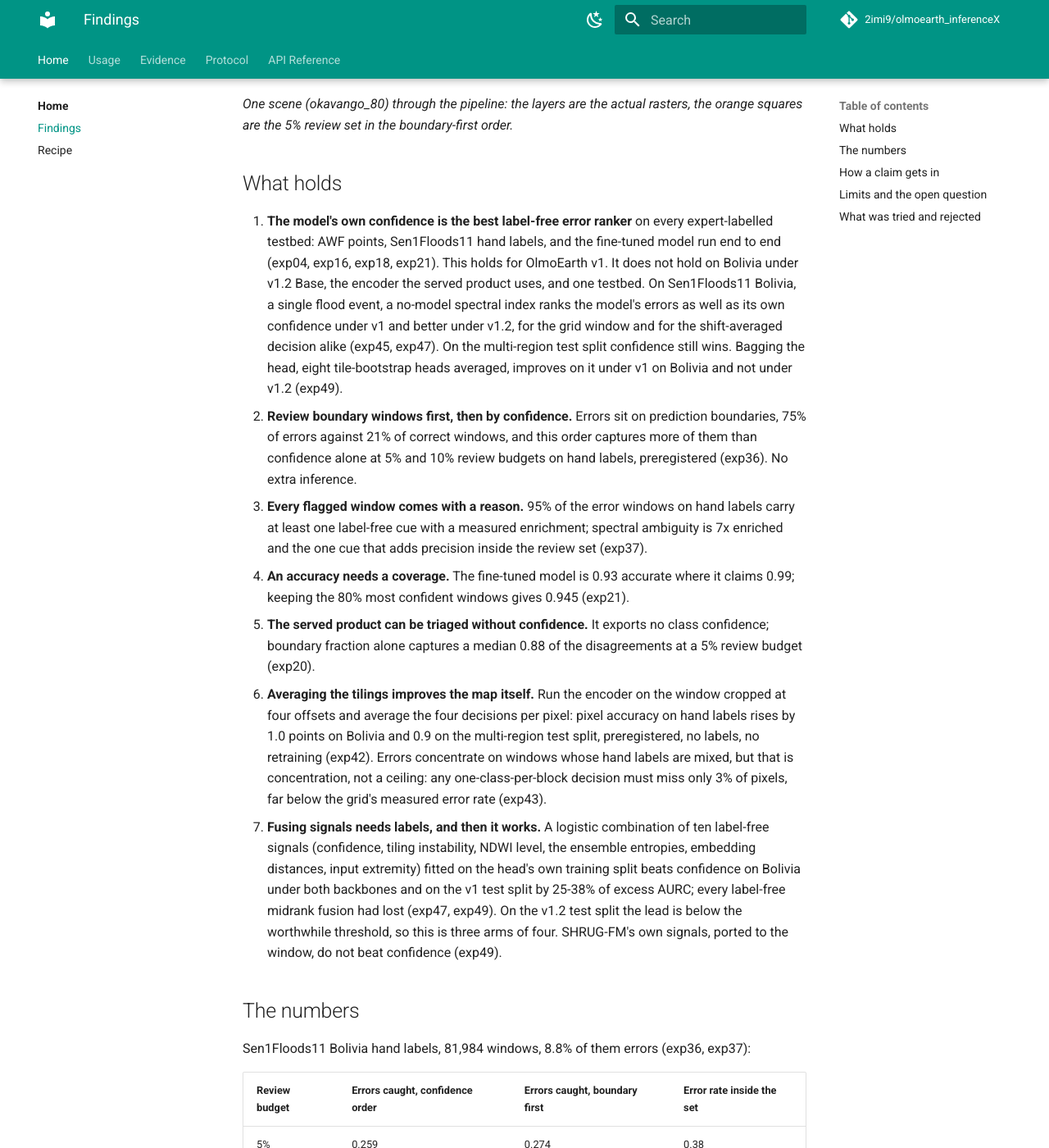
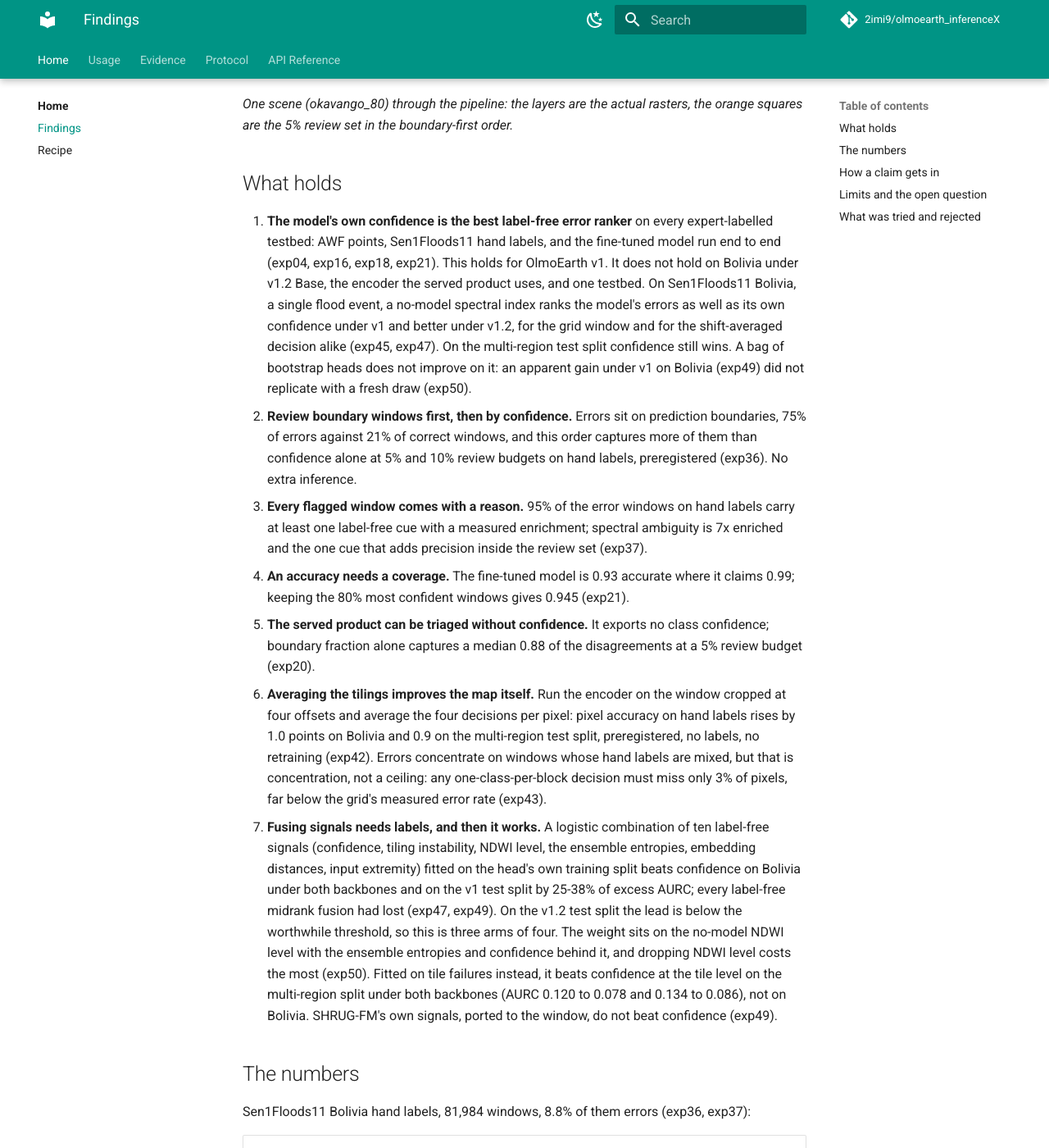
Before and after one commit to 2imi9/olmoearth_inferenceX, an MkDocs documentation site: the page built from docs/Findings.md, in a window 1280 px wide and 1400 px high, scrolled down 712 px. Shown: the whole window at 82% size. Built offline with MkDocs 1.6.1 and Material for MkDocs 9.7.7, drawn with Linux system fonts in a browser that asks for light colours; comment, search, counter and statistics services are not loaded.

Commit message:
exp50 recorded (job 736320): the fusion that beat confidence is carried by the no-model NDWI level (+0.87; dropping it costs most on three arms, all of the gain on Bolivia v1.2); the exp49 bag does not replicate with sixteen fresh members (P1 fails, sign flips across draws; ledger row not supported); a fusion fitted on tile failures beats confidence at tile level on the multi-region split under both backbones but not on Bolivia (P2 fails); shift-label entropy loses to tile-phase (issue 5 closed); ledger, comparisons, findings 1 and 7, roadmap item 9 and answered row, recorded-value test

```diff
--- a/docs/Findings.md
+++ b/docs/Findings.md
@@ -19,8 +19,8 @@ file under `exp/out/`; the per-experiment detail is in the
    model's errors as well as its own confidence under v1 and better under
    v1.2, for the grid window and for the shift-averaged decision alike
    (exp45, exp47). On the multi-region test split confidence still wins.
-   Bagging the head, eight tile-bootstrap heads averaged, improves on it
-   under v1 on Bolivia and not under v1.2 (exp49).
+   A bag of bootstrap heads does not improve on it: an apparent gain under
+   v1 on Bolivia (exp49) did not replicate with a fresh draw (exp50).
 2. **Review boundary windows first, then by confidence.** Errors sit on
    prediction boundaries, 75% of errors against 21% of correct windows, and
    this order captures more of them than confidence alone at 5% and 10%
@@ -49,8 +49,13 @@ file under `exp/out/`; the per-experiment detail is in the
    head's own training split beats confidence on Bolivia under both backbones
    and on the v1 test split by 25-38% of excess AURC; every label-free
    midrank fusion had lost (exp47, exp49). On the v1.2 test split the lead is
-   below the worthwhile threshold, so this is three arms of four. SHRUG-FM's
-   own signals, ported to the window, do not beat confidence (exp49).
+   below the worthwhile threshold, so this is three arms of four. The weight
+   sits on the no-model NDWI level with the ensemble entropies and confidence
+   behind it, and dropping NDWI level costs the most (exp50). Fitted on tile
+   failures instead, it beats confidence at the tile level on the multi-region
+   split under both backbones (AURC 0.120 to 0.078 and 0.134 to 0.086), not on
+   Bolivia. SHRUG-FM's own signals, ported to the window, do not beat
+   confidence (exp49).
 
 ## The numbers
 
```
Also changed, not shown: docs/TECHNIQUES.md (+4 -3 lines), docs/plan/roadmap.md (+8 -8 lines), docs/results/comparisons.md (+60 -0 lines), 3 other files.
